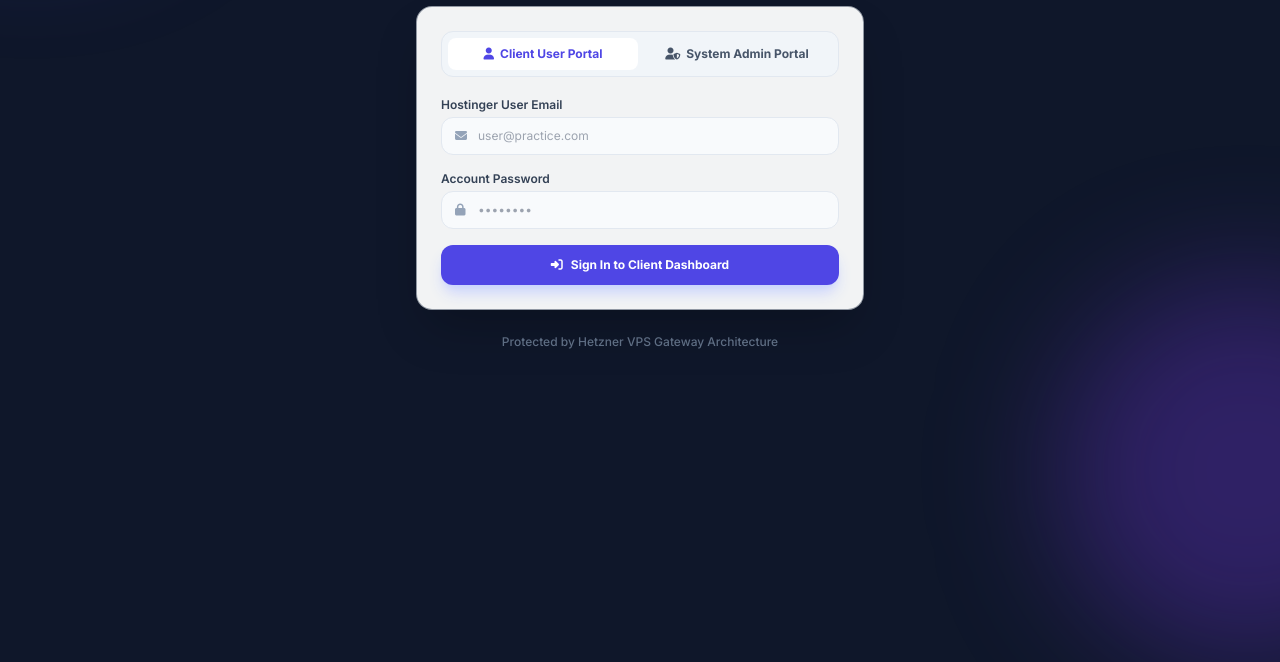
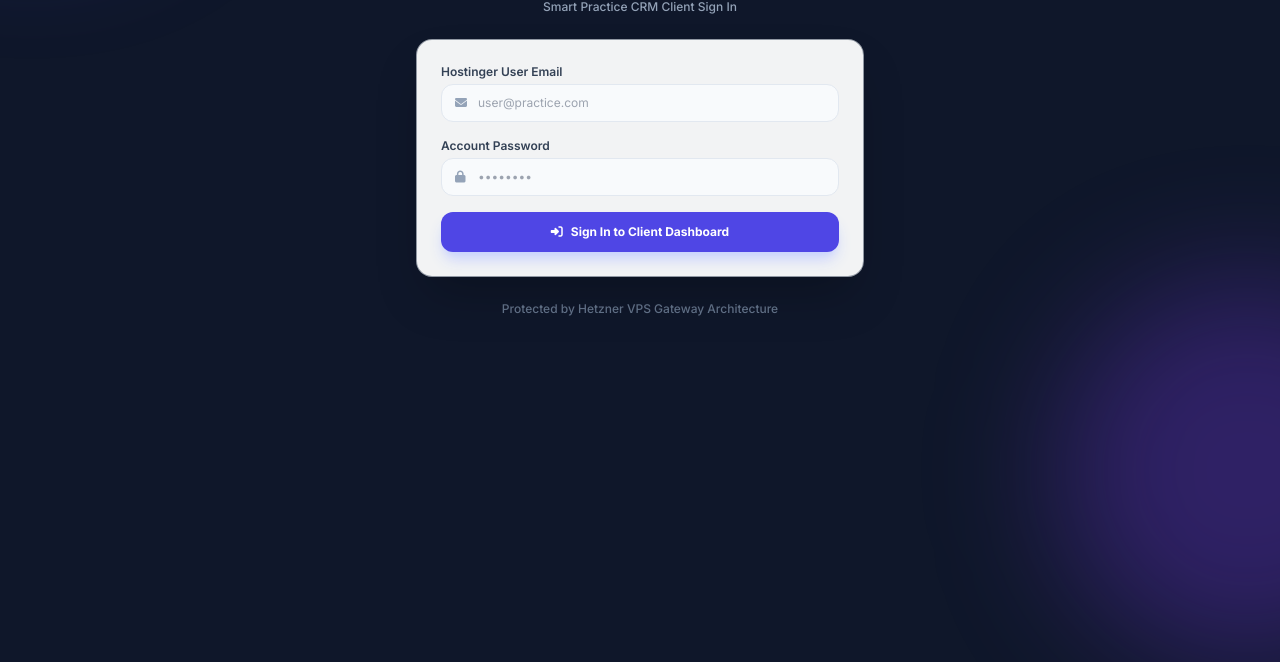
Before and after one commit to kamran-rajput/dental-dashboard, a website: page static/login.html in a window 1280 px wide. Shown: the part 298-960 px from the top of the page. Drawn offline with nearby package versions, Linux system fonts and the light colour scheme.

Commit message:
Hide admin tabs on /login, add secret /kami admin route and directory traversal security middleware

```diff
--- a/static/login.html
+++ b/static/login.html
@@ -45,23 +45,11 @@
         <i class="fa-solid fa-tooth text-2xl"></i>
       </div>
       <h1 class="text-2xl font-extrabold text-white tracking-tight">Cubifai <span class="text-indigo-400">Solutions</span></h1>
-      <p class="text-xs text-slate-400 font-medium">Smart Practice CRM & Multi-Tenant Gateway Portal</p>
+      <p id="portal-subtitle" class="text-xs text-slate-400 font-medium">Smart Practice CRM Client Sign In</p>
     </div>
 
     <!-- CARD CONTAINER -->
     <div class="glass-card border border-slate-700/50 rounded-2xl p-6 shadow-2xl space-y-5 text-slate-800">
-
-      <!-- MODE SWITCHER TABS -->
-      <div class="grid grid-cols-2 gap-1 bg-slate-100 p-1.5 rounded-xl border border-slate-200">
-        <button id="tab-btn-user" onclick="switchLoginTab('user')" class="py-2 rounded-lg text-xs font-bold transition-all bg-white text-indigo-600 shadow-xs flex items-center justify-center space-x-1.5">
-          <i class="fa-solid fa-user text-xs"></i>
-          <span>Client User Portal</span>
-        </button>
-        <button id="tab-btn-admin" onclick="switchLoginTab('admin')" class="py-2 rounded-lg text-xs font-bold transition-all text-slate-600 hover:text-slate-900 flex items-center justify-center space-x-1.5">
-          <i class="fa-solid fa-user-shield text-xs"></i>
-          <span>System Admin Portal</span>
-        </button>
-      </div>
 
       <!-- FORM 1: CLIENT USER PORTAL LOGIN -->
       <form id="form-user-login" onsubmit="handleUserLogin(event)" class="space-y-4">
@@ -130,12 +118,25 @@
   </div>
 
   <script>
-    let activeTab = 'user';
-
     document.addEventListener('DOMContentLoaded', () => {
       const urlParams = new URLSearchParams(window.location.search);
-      if (urlParams.get('mode') === 'admin') {
-        switchLoginTab('admin');
+      const path = window.location.pathname.toLowerCase();
+      const isAdminMode = path.includes('/kami') || urlParams.get('mode') === 'admin' || urlParams.get('mode') === 'kami';
+
+      const userForm = document.getElementById('form-user-login');
+      const adminForm = document.getElementById('form-admin-login');
+      const subtitleEl = document.getElementById('portal-subtitle');
+
+      if (isAdminMode) {
+        userForm.classList.add('hidden');
+        adminForm.classList.remove('hidden');
+        if (subtitleEl) subtitleEl.textContent = 'System Admin & Tenant Provisioning Portal';
+        document.title = 'Cubifai Solutions — System Admin Sign In';
+      } else {
+        adminForm.classList.add('hidden');
+        userForm.classList.remove('hidden');
+        if (subtitleEl) subtitleEl.textContent = 'Smart Practice CRM Client Sign In';
+        document.title = 'Cubifai Solutions — Client Sign In';
       }
     });
 
```
Also changed, not shown: server.js (+28 -0 lines).
